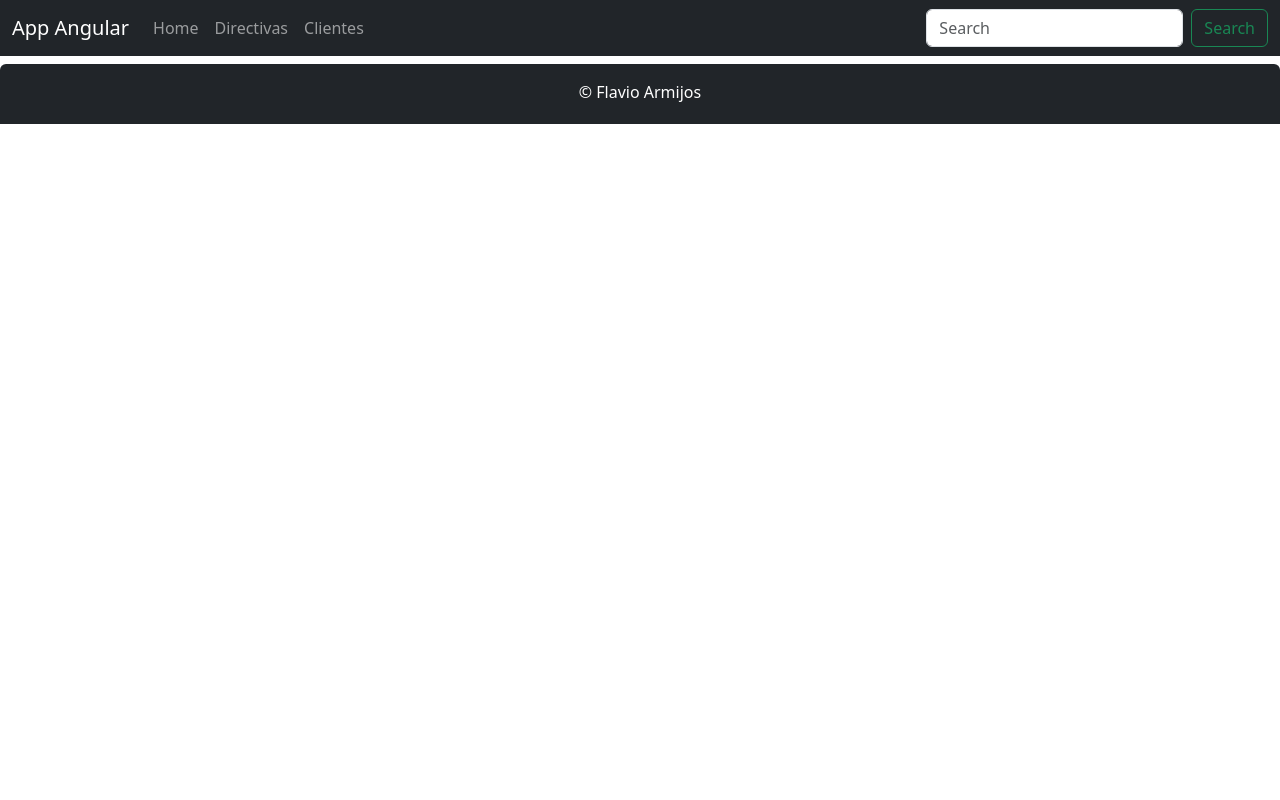
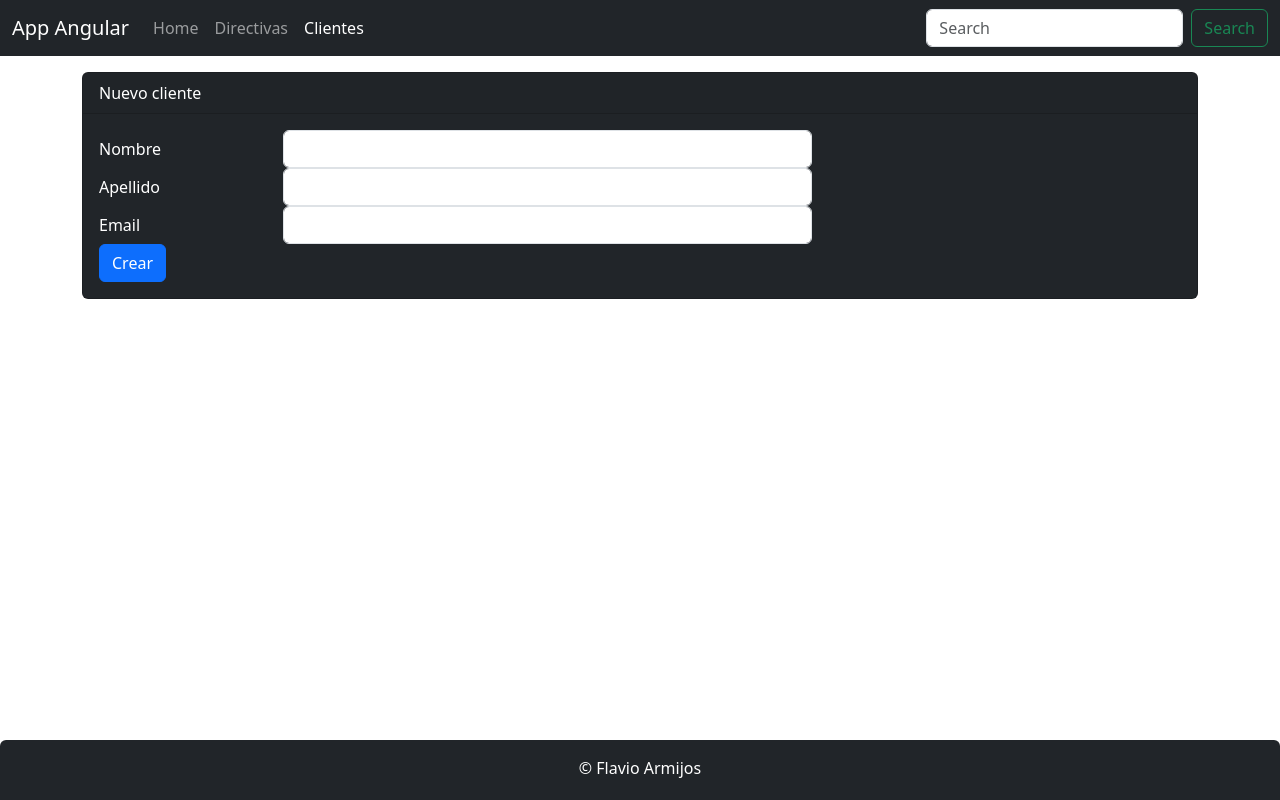
Before and after one commit to FArCaiBot/clientes-app-angular, an Angular app: page /clientes/form in a window 1280 px wide. Before the commit this address led to /. Built offline with nearby package versions, Linux system fonts and the light colour scheme.

Commit message:
CRUD completo

```diff
--- a/package.json
+++ b/package.json
@@ -19,6 +19,7 @@
     "@angular/platform-browser-dynamic": "^14.2.0",
     "@angular/router": "^14.2.0",
     "rxjs": "~7.5.0",
+    "sweetalert2": "^11.7.3",
     "tslib": "^2.3.0",
     "zone.js": "~0.11.4"
   },
--- a/src/app/app.component.html
+++ b/src/app/app.component.html
@@ -1,5 +1,5 @@
 <app-header></app-header>
-<div class="container">
+<div class="container my-3 wrap">
   <router-outlet>
 
   </router-outlet>
--- a/src/app/clientes/cliente.service.ts
+++ b/src/app/clientes/cliente.service.ts
@@ -2,11 +2,12 @@ import { Injectable } from '@angular/core';
 import { CLIENTES } from './clientes.json';
 import { Cliente } from './cliente';
 import { Observable, map, of } from 'rxjs';
-import { HttpClient } from '@angular/common/http';
+import { HttpClient, HttpHeaders } from '@angular/common/http';
 
 @Injectable()
 export class ClienteService {
   private urlEndPoint: string = 'http://localhost:8080/cliente';
+  private httpHeaders = new HttpHeaders({ 'Content-Type': 'application/json' });
   constructor(private http: HttpClient) {}
 
   getClientes(): Observable<Cliente[]> {
@@ -15,4 +16,27 @@ export class ClienteService {
       .pipe(map((response) => response as Cliente[]));
     //return of(CLIENTES);
   }
+  getCliente(id: Number): Observable<Cliente> {
+    return this.http.get<Cliente>(`${this.urlEndPoint}/${id}`);
+  }
+
+  create(cliente: Cliente): Observable<Cliente> {
+    return this.http.post<Cliente>(this.urlEndPoint, cliente, {
+      headers: this.httpHeaders,
+    });
+  }
+
+  update(cliente: Cliente): Observable<Cliente> {
+    return this.http.put<Cliente>(
+      `${this.urlEndPoint}/${cliente.id}`,
+      cliente,
+      { headers: this.httpHeaders }
+    );
+  }
+
+  delete(id: number = 0): Observable<Cliente> {
+    return this.http.delete<Cliente>(`${this.urlEndPoint}/${id}`, {
+      headers: this.httpHeaders,
+    });
+  }
 }
--- a/src/app/clientes/clientes.component.html
+++ b/src/app/clientes/clientes.component.html
@@ -2,15 +2,23 @@
     <div class="card-header">Clientes</div>
     <div class="card-body text-primary">
         <h5 class="card-title">Listado de clientes</h5>
+        <div class="my-2 text-left">
+            <button class="btn btn-rounded btn-primary" type="button" [routerLink]="['/clientes/form']">Nuevo</button>
+        </div>
 
-        <table class="table table-striped">
+        <div *ngIf="clientes.length==0" class="alert alert-info">
+            No hay registros en la base de datos!
+        </div>
+        <table class="table table-bordered table-striped" *ngIf=" clientes.length>0">
             <thead>
                 <tr>
-                    <th>id</th>
-                    <th>nombre</th>
-                    <th>apellido</th>
-                    <th>email</th>
-                    <th>fecha</th>
+                    <th>Id</th>
+                    <th>Nombre</th>
+                    <th>Apellido</th>
+                    <th>Email</th>
+                    <th>Fecha</th>
+                    <th>Editar</th>
+                    <th>Eliminar</th>
                 </tr>
             </thead>
             <tbody>
@@ -20,6 +28,15 @@
                     <td>{{cliente.apellido}}</td>
                     <td>{{cliente.email}}</td>
                     <td>{{cliente.createAt}}</td>
+                    <td>
+                        <button type="button" name="button" [routerLink]="['/clientes/form',cliente.id]"
+                            class="btn btn-primary">Editar</button>
+
+                    </td>
+                    <td>
+                        <button type="button" name="eliminar" (click)="delete(cliente)" class="btn btn-danger btn-sm">
+                            Eliminar</button>
+                    </td>
                 </tr>
             </tbody>
         </table>
--- a/src/app/clientes/clientes.component.ts
+++ b/src/app/clientes/clientes.component.ts
@@ -1,17 +1,41 @@
 import { Component, OnInit } from '@angular/core';
 import { Cliente } from './cliente';
 import { ClienteService } from './cliente.service';
+import Swal from 'sweetalert2';
 
 @Component({
   selector: 'app-clientes',
   templateUrl: './clientes.component.html',
 })
 export class ClientesComponent implements OnInit {
-  clientes: Cliente[] | undefined;
+  clientes: Cliente[] = [];
   constructor(private clienteService: ClienteService) {}
   ngOnInit(): void {
     this.clienteService
       .getClientes()
       .subscribe((clientes) => (this.clientes = clientes));
   }
+
+  delete(cliente: Cliente): void {
+    Swal.fire({
+      title: `Seguro que desea eliminar el cliente ${cliente.nombre} ?`,
+      text: 'Le recordamos que esta acción no se puede deshacer',
+      icon: 'warning',
+      showCancelButton: true,
+      confirmButtonColor: '#3085d6',
+      cancelButtonColor: '#d33',
+      confirmButtonText: 'Eliminar',
+    }).then((result) => {
+      if (result.isConfirmed) {
+        this.clienteService.delete(cliente.id).subscribe((response) => {
+          this.clientes = this.clientes?.filter((el) => el.id !== cliente.id);
+          Swal.fire(
+            'Cliente Eliminado!',
+            `Cliente ${cliente.nombre} eliminado con éxito.`,
+            'success'
+          );
+        });
+      }
+    });
+  }
 }
--- /dev/null
+++ b/src/app/clientes/form.component.html
@@ -0,0 +1,36 @@
+<div class="card bg-dark text-white my-2">
+    <div class="card-header">{{titulo}}</div>
+    <div class="card-body">
+        <form>
+            <div class="form-group row">
+                <label for="nombre" class="col-form-label col-sm-2">Nombre</label>
+                <div class="col-sm-6">
+                    <input type="text" class="form-control" [(ngModel)]="cliente.nombre" name="nombre">
+                </div>
+            </div>
+            <div class="form-group row">
+                <label for="apellido" class="col-form-label col-sm-2">Apellido</label>
+                <div class="col-sm-6">
+                    <input type="text" class="form-control" [(ngModel)]="cliente.apellido" name="apellido">
+                </div>
+            </div>
+            <div class="form-group row">
+                <label for="email" class="col-form-label col-sm-2">Email</label>
+                <div class="col-sm-6">
+                    <input type="text" class="form-control" [(ngModel)]="cliente.email" name="email">
+                </div>
+            </div>
+            <div class="form-group row">
+                <div class="col-sm-6">
+                    <button class="btn btn-primary" role="button" (click)='create()' *ngIf="!cliente.id else elseBlock">
+                        Crear
+                    </button>
+                    <ng-template #elseBlock>
+                        <button class="btn btn-primary" role="button" (click)="update()">Editar</button>
+                    </ng-template>
+                </div>
+
+            </div>
+        </form>
+    </div>
+</div>
--- /dev/null
+++ b/src/app/clientes/form.component.ts
@@ -0,0 +1,55 @@
+import { Component, OnInit } from '@angular/core';
+import { Cliente } from './cliente';
+import { ClienteService } from './cliente.service';
+import { Router, ActivatedRoute } from '@angular/router';
+import Swal from 'sweetalert2';
+
+@Component({
+  selector: 'app-form',
+  templateUrl: './form.component.html',
+})
+export class FormComponent implements OnInit {
+  cliente: Cliente = new Cliente();
+  titulo: String = 'Nuevo cliente';
+
+  constructor(
+    private clienteService: ClienteService,
+    private router: Router,
+    private activateRoute: ActivatedRoute
+  ) {}
+
+  ngOnInit(): void {
+    this.cargarCliente();
+  }
+  cargarCliente(): void {
+    this.activateRoute.params.subscribe((params) => {
+      let id = params['id'];
+      if (id) {
+        this.clienteService
+          .getCliente(id)
+          .subscribe((cliente) => (this.cliente = cliente));
+      }
+    });
+  }
+  public create(): void {
+    this.clienteService.create(this.cliente).subscribe((cliente) => {
+      this.router.navigate(['/clientes']);
+      Swal.fire(
+        'Nuevo cliente',
+        `Cliente ${cliente.nombre} creado con éxito`,
+        'success'
+      );
+    });
+  }
+
+  public update(): void {
+    this.clienteService.update(this.cliente).subscribe((cliente) => {
+      this.router.navigate(['/clientes']);
+      Swal.fire(
+        'Cliente actualizado',
+        `Cliente ${cliente.nombre} actualizado con éxito`,
+        'success'
+      );
+    });
+  }
+}
--- a/src/app/footer/footer.component.css
+++ b/src/app/footer/footer.component.css
@@ -1,5 +1,6 @@
 .footer {
+  position: absolute;
   height: 60px;
   width: 100%;
-  margin-top: 8px;
+  bottom: 0px;
 }
--- a/src/styles.css
+++ b/src/styles.css
@@ -1 +1,13 @@
 /* You can add global styles to this file, and also import other style files */
+html {
+  position: relative;
+  min-height: 100%;
+}
+
+body {
+  margin-bottom: 120px;
+}
+
+.wrap {
+  padding-bottom: 60px;
+}
```
Also changed, not shown: src/app/app.module.ts (+11 -1 lines), 1 other file (tests, documents, lock files or other folders).
